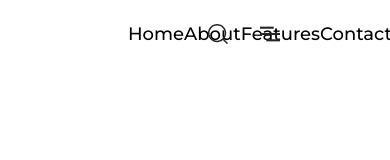
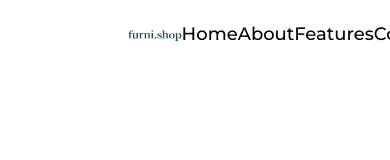
Before and after one commit to avneesh0612/furni-shop, a Next.js app: page / in a window 390 px wide. Shown: the top 160 px of the page. Built offline with nearby package versions, Linux system fonts and the light colour scheme.

Commit message:
add custom scrollbar

```diff
--- a/components/Header.js
+++ b/components/Header.js
@@ -60,7 +60,7 @@
           Contact
         </a>
       </div>
-      <div className="flex">
+      <div className="hidden sm:flex">
         <SearchIcon className="w-5 h-5 mr-4" />
         <MoreIcon className="w-5 h-5 ml-4" />
       </div>
--- a/styles/globals.css
+++ b/styles/globals.css
@@ -25,3 +25,19 @@
 html {
   scroll-behavior: smooth;
 }
+
+::-webkit-scrollbar {
+  width: 10px;
+}
+
+::-webkit-scrollbar-track {
+  background-color: #244d4d !important;
+}
+
+::-webkit-scrollbar-thumb {
+  background-color: #f4f6f6;
+}
+
+::-webkit-scrollbar-thumb:hover {
+  background-color: #eeeeee;
+}
```
